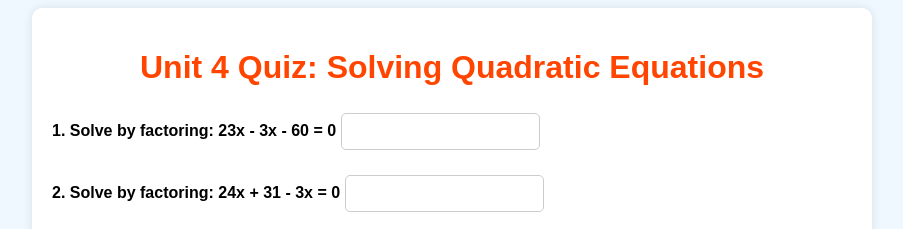
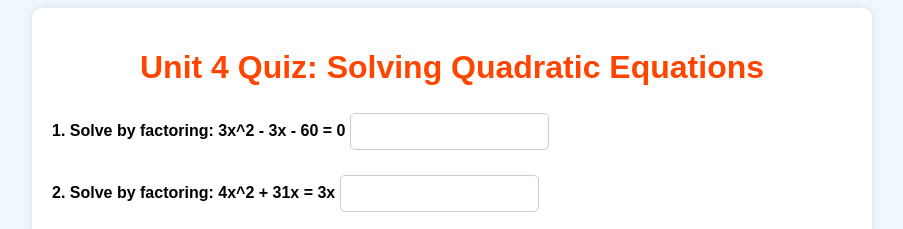
Before and after one commit to ebcox6/math_testing, a plain HTML site: page index.html in a window 1280 px wide. Shown: the top 229 px of the page, without its empty margins (188-1091 px from the left). Drawn offline with Linux system fonts and the light colour scheme.

Commit message:
Update index.html

```diff
--- a/index.html
+++ b/index.html
@@ -72,11 +72,11 @@
         <h1>Unit 4 Quiz: Solving Quadratic Equations</h1>
         <form action="https://docs.google.com/forms/d/e/1FAIpQLSdLcRtWwXWMjv23keNQm1O-eM5QGkRLKnWhGPoTXC9X2Uk21A/formResponse" method="post">
             <div class="question">
-                <label for="q1">1. Solve by factoring: 23x - 3x - 60 = 0</label>
+                <label for="q1">1. Solve by factoring: 3x^2 - 3x - 60 = 0</label>
                 <input type="text" name="entry.2078385658" id="q1" required>
             </div>
             <div class="question">
-                <label for="q2">2. Solve by factoring: 24x + 31 - 3x = 0</label>
+                <label for="q2">2. Solve by factoring: 4x^2 + 31x = 3x</label>
                 <input type="text" name="entry.1226708022" id="q2" required>
             </div>
             <div class="question">
```
